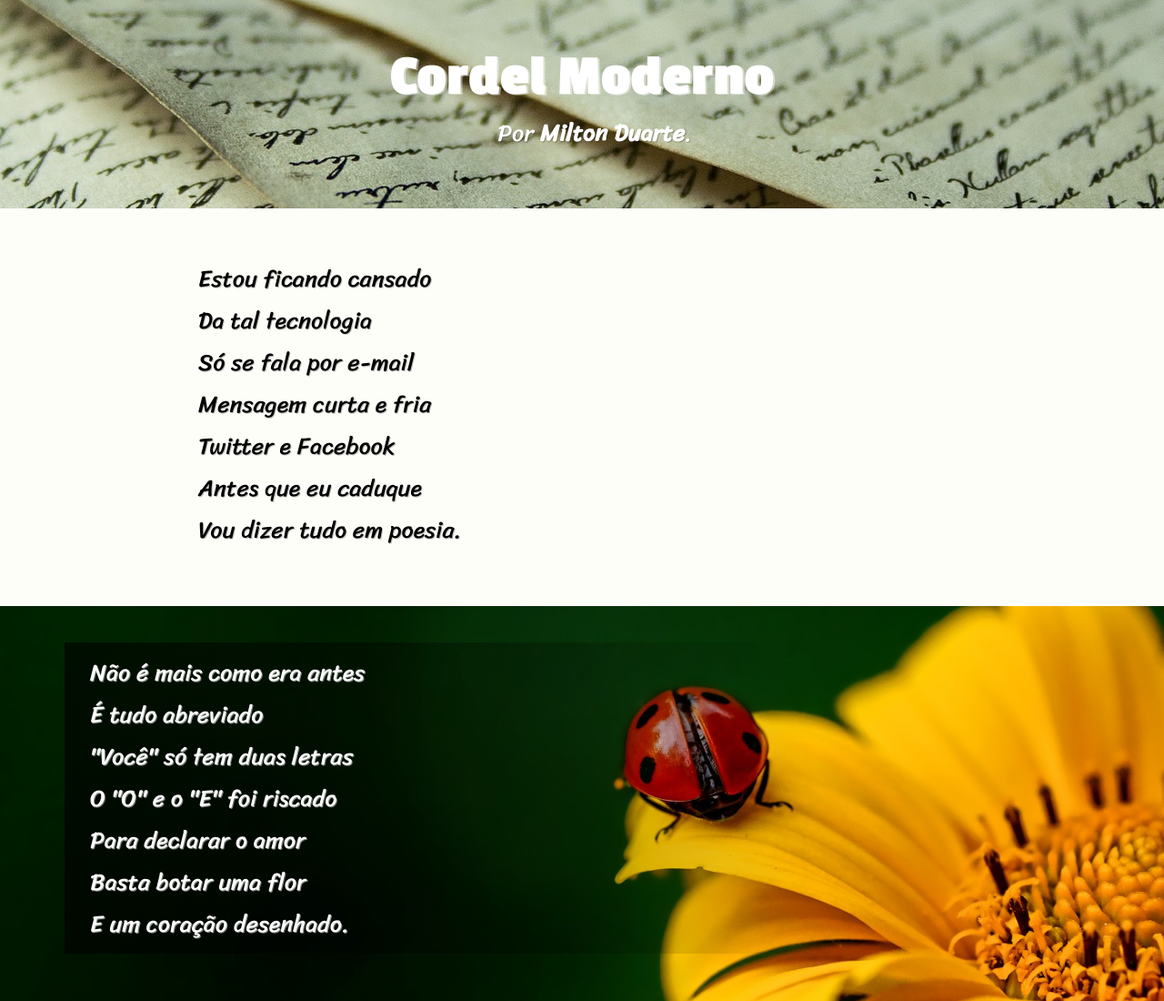
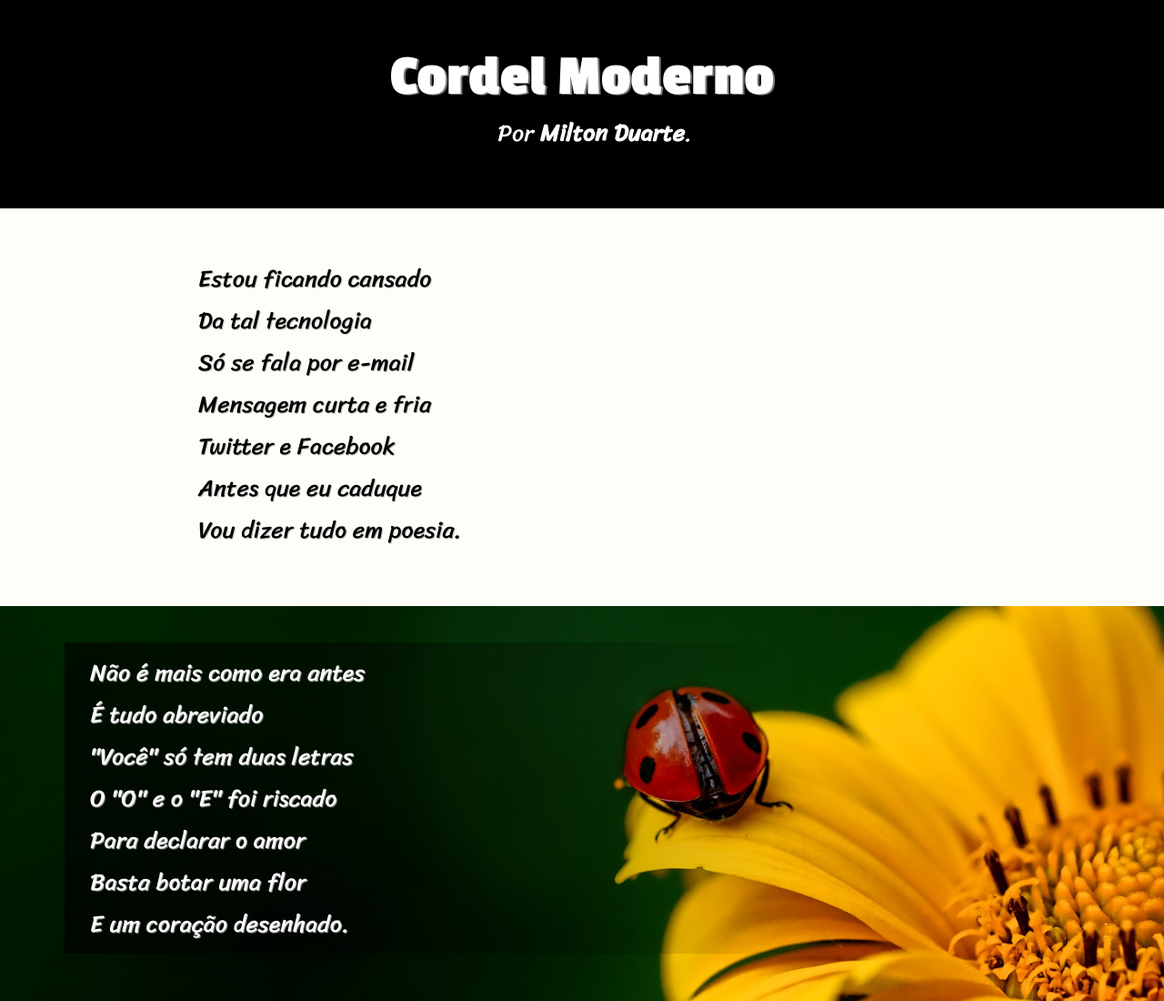
Before and after one commit to Merk18/cordelmoderno, a plain HTML site: page index.html in a window 1280 px wide. Shown: the top 1100 px of the page at 91% size. Drawn offline with Linux system fonts and the light colour scheme.

Commit message:
novos arquivos

```diff
--- a/index.html
+++ b/index.html
@@ -6,10 +6,6 @@
     <title>Cordel Moderno</title>
     <link rel="stylesheet" href="style/style.css">
     <style>
-        header{
-            background-image: url(imagens/background002.jpg);
-            background-position: center;
-        }
        #flor{
     background-color: gold;
     background-image: url(imagens/background001.jpg);
```
